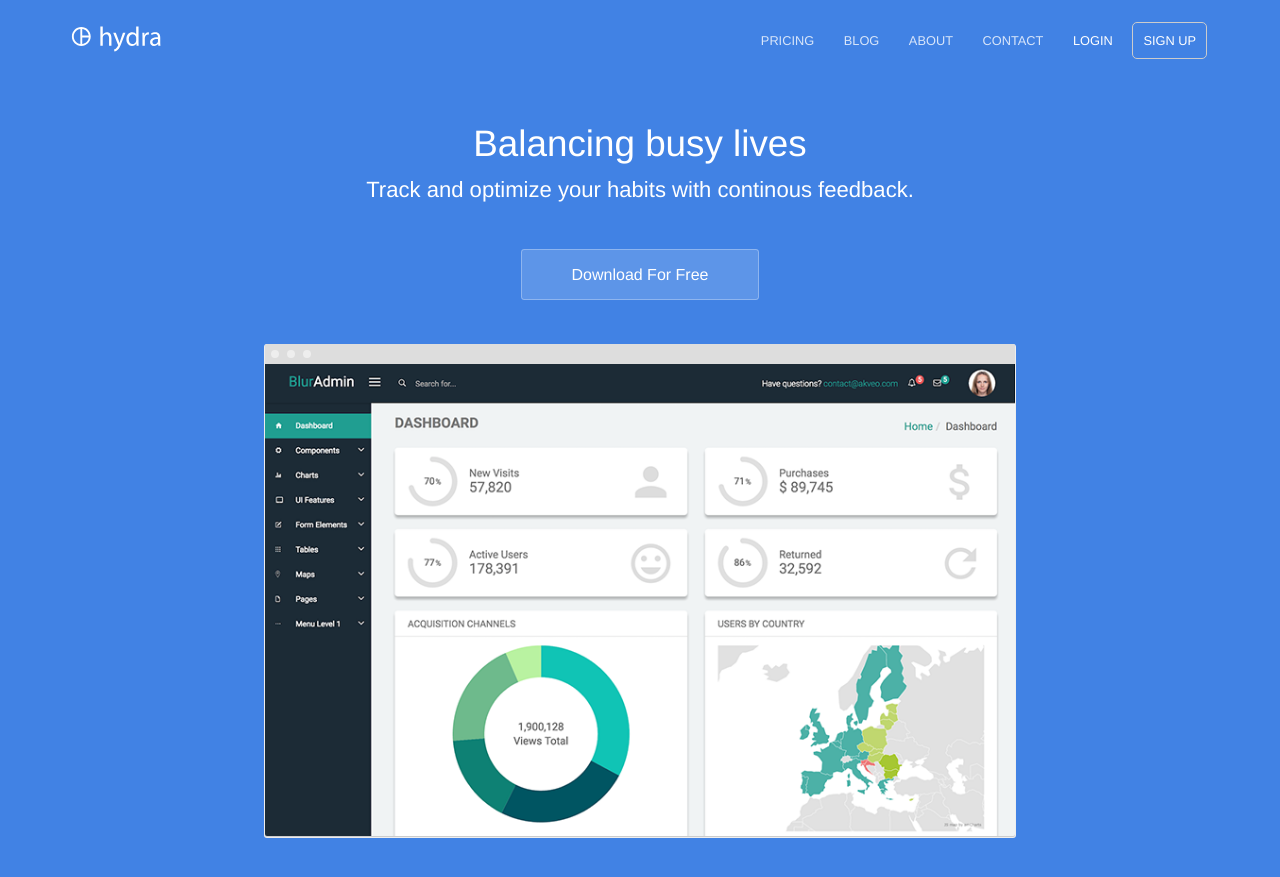
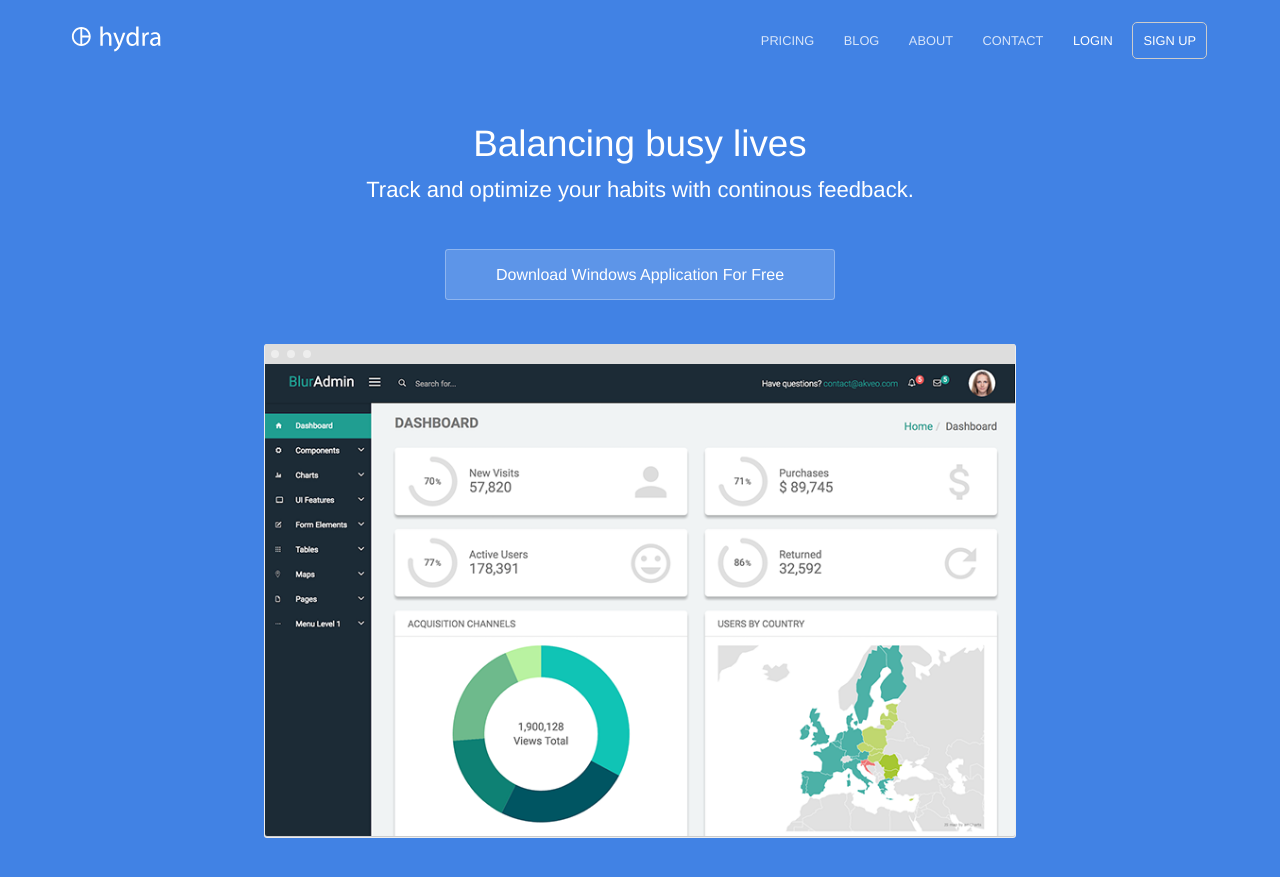
Before and after one commit to aeosmanoglu/_Weeklify, a Jekyll site: the page built from index.html, in a window 1280 px wide and 900 px high. Shown: the top 877 px of the window. Built offline with Jekyll 4.4.1, drawn with Linux system fonts in a browser that asks for light colours.

Commit message:
Update index.html

```diff
--- a/index.html
+++ b/index.html
@@ -10,7 +10,7 @@
 		<p class="subtext editable">
 			Track and optimize your habits with continous feedback.
 		</p>
-		<div class="cta button alt"><a href="{{ site.baseurl }}/contact/">Download For Free</a></div>
+		<div class="cta button alt"><a href="{{ site.baseurl }}/contact/">Download Windows Application For Free</a></div>
 		<div>
 			<img src="{{ site.baseurl }}/images/dashboard.png" alt="Screenshot" class="screenshot editable" />
 		</div>
```
